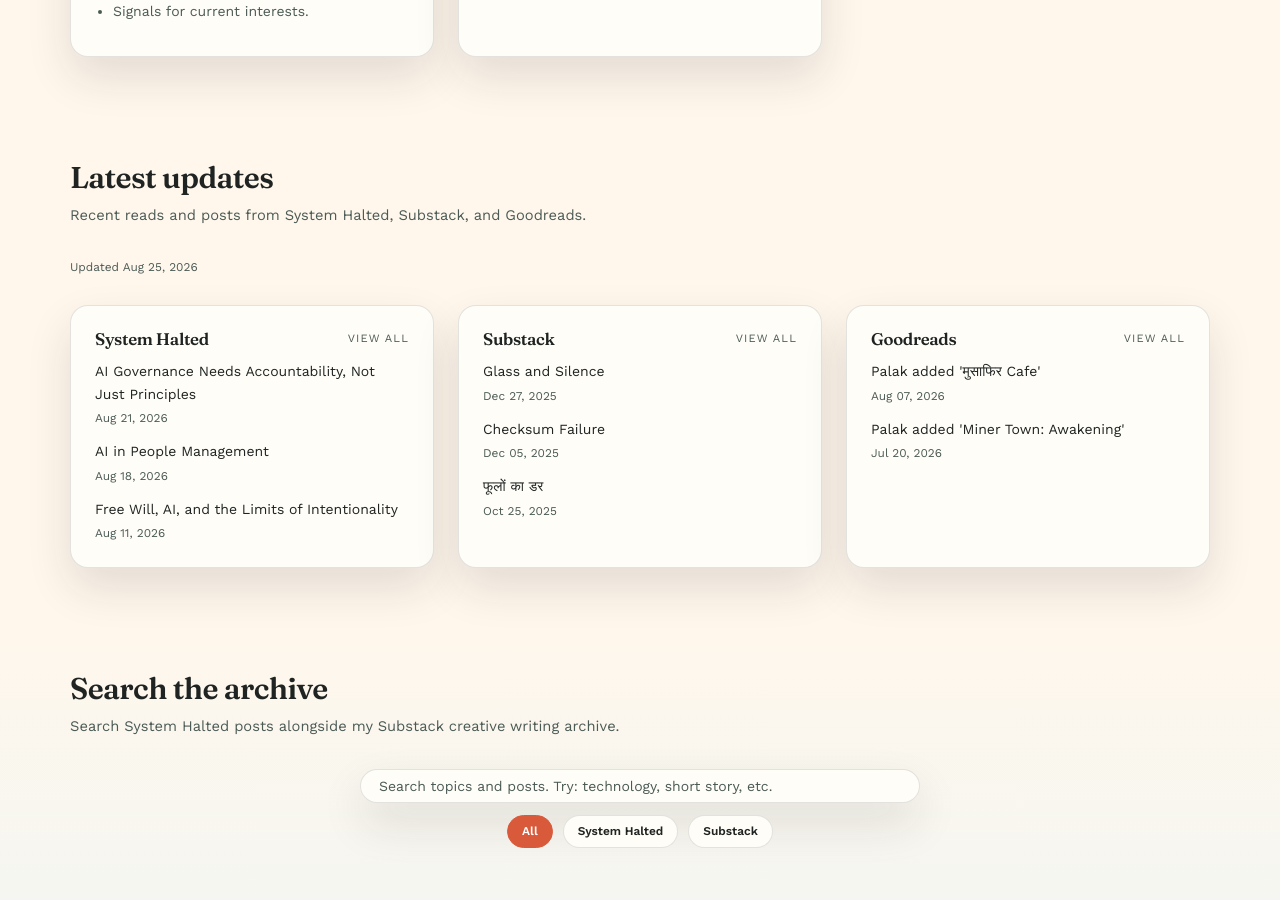
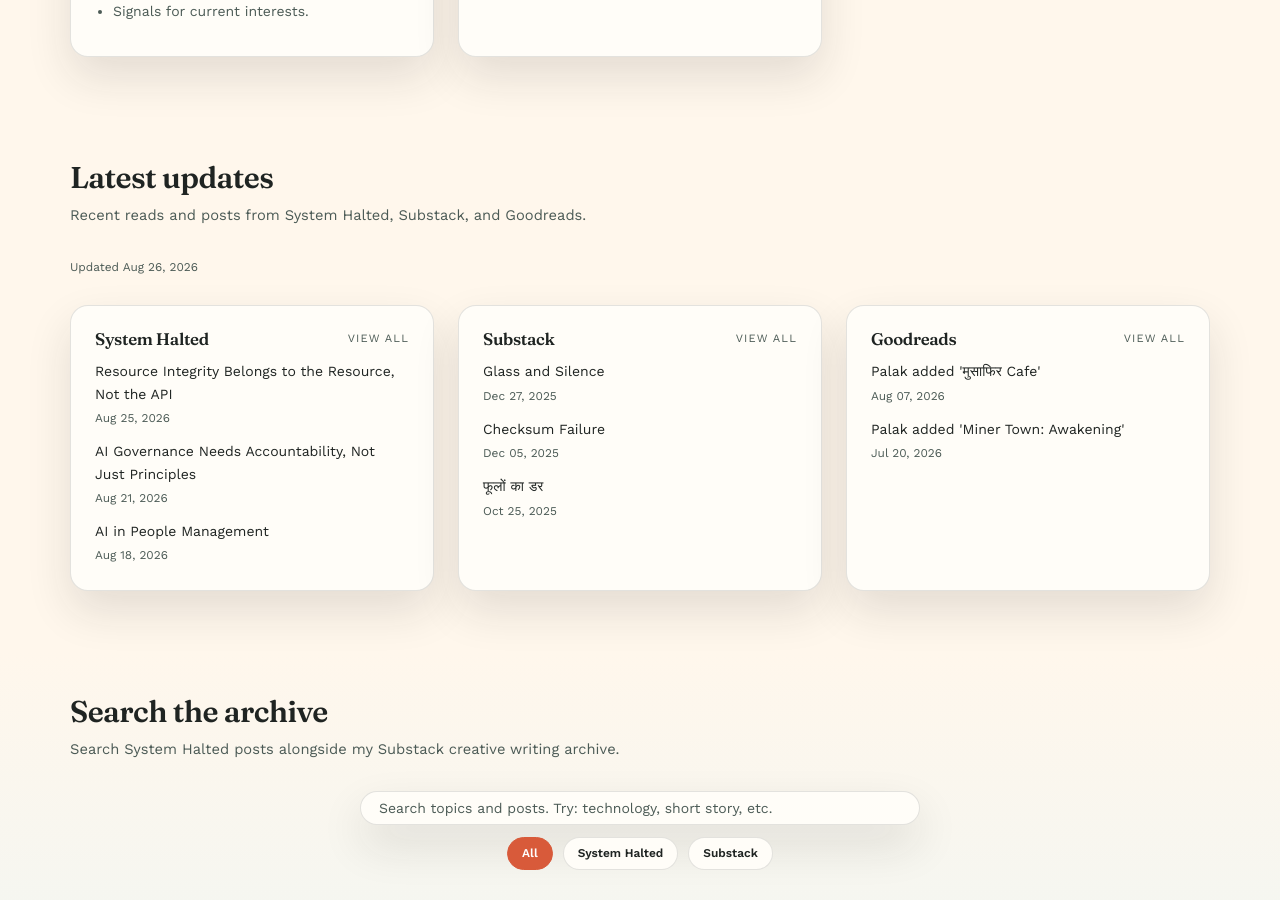
Before and after one commit to systemhalted/about-me, a Jekyll site: the page built from index.html, in a window 1280 px wide and 900 px high, scrolled down 2421 px. Built offline with Jekyll 4.4.1, drawn with Linux system fonts in a browser that asks for light colours; nearby versions of some CDN libraries.

Commit message:
refresh content feeds

```diff
--- a/_data/latest_sources.json
+++ b/_data/latest_sources.json
@@ -1,5 +1,5 @@
 {
-  "updated_at": "2026-08-25T03:12:48Z",
+  "updated_at": "2026-08-26T03:18:41Z",
   "sources": [
     {
       "id": "systemhalted",
@@ -7,6 +7,11 @@
       "url": "https://systemhalted.in",
       "feed_url": "https://systemhalted.in/feed.xml",
       "items": [
+        {
+          "title": "Resource Integrity Belongs to the Resource, Not the API",
+          "url": "https://systemhalted.in/2026/08/25/resource-integrity/",
+          "published": "2026-08-25T00:00:00Z"
+        },
         {
           "title": "AI Governance Needs Accountability, Not Just Principles",
           "url": "https://systemhalted.in/2026/08/21/ai-governance-needs-accountability-not-just-principles/",
@@ -16,11 +21,6 @@
           "title": "AI in People Management",
           "url": "https://systemhalted.in/2026/08/18/ai-in-people-management/",
           "published": "2026-08-18T00:00:00Z"
-        },
-        {
-          "title": "Free Will, AI, and the Limits of Intentionality",
-          "url": "https://systemhalted.in/2026/08/11/free-will-ai-and-the-limits-of-intentionality/",
-          "published": "2026-08-11T00:00:00Z"
         }
       ]
     },
```
